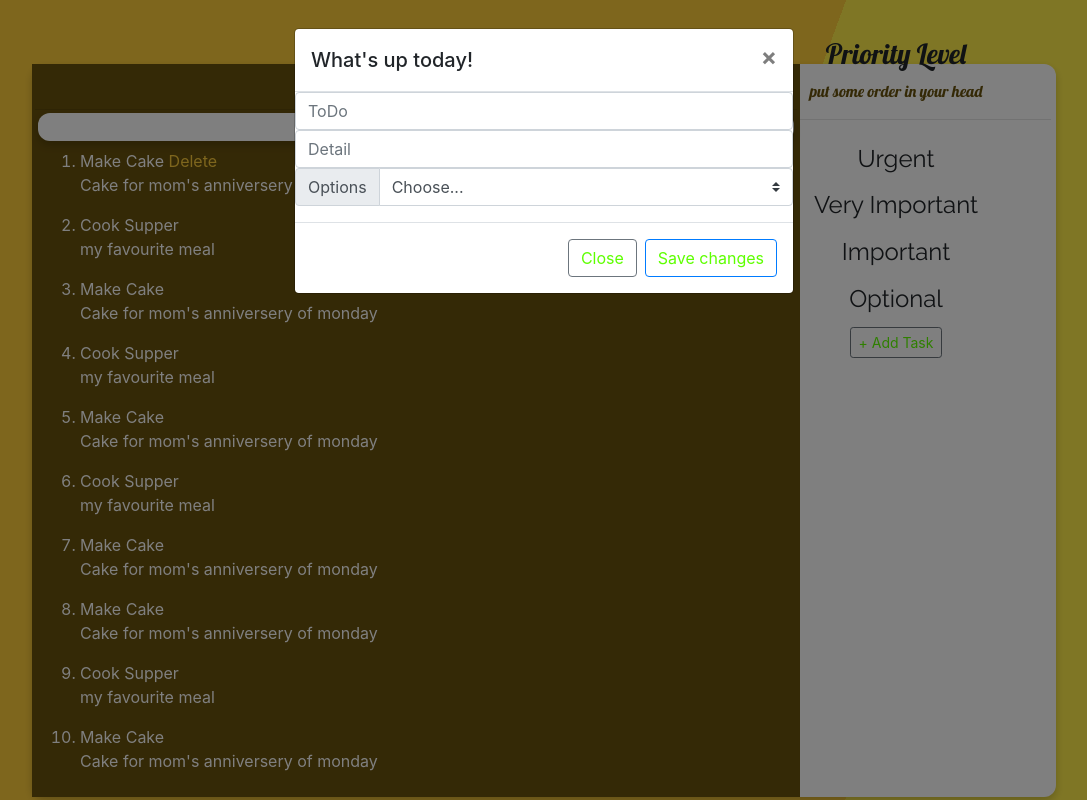
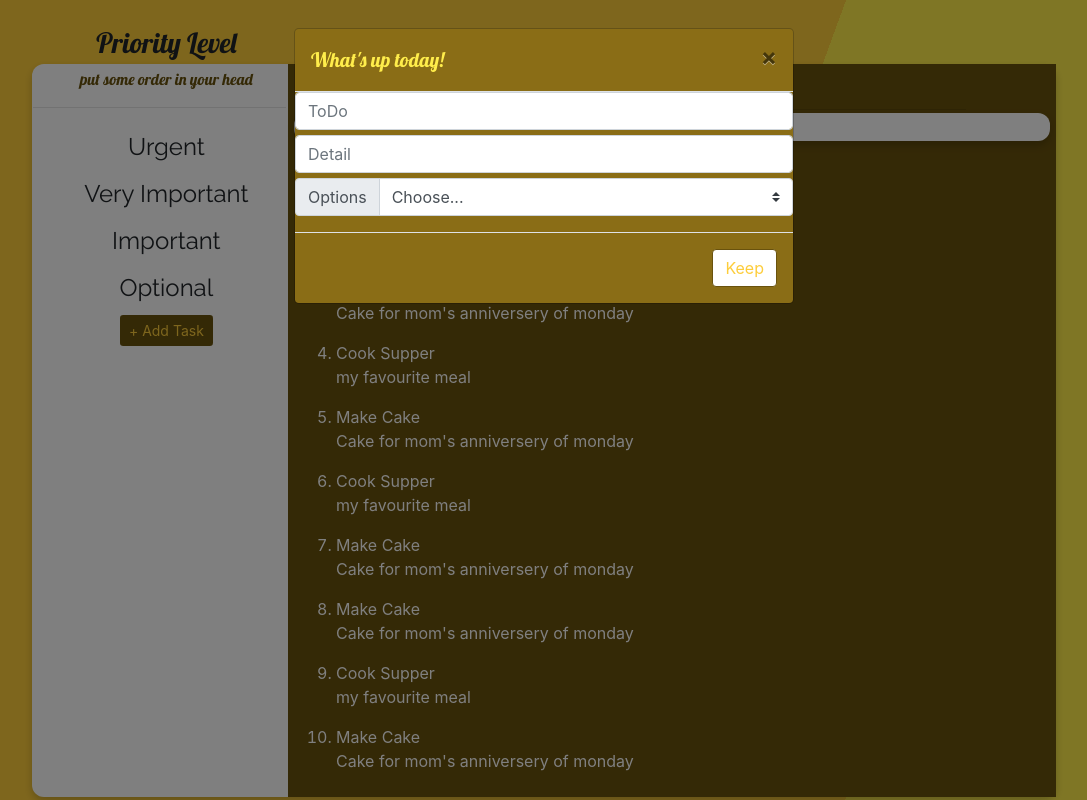
Before and after one commit to Shimele/TODO-List-APP, a plain HTML site: page todo.html in a window 1280 px wide. Both pictures are taken after a click on the button "+ Add Task". Shown: the whole page, without its empty margins (96-1183 px from the left). Drawn offline with nearby package versions, Linux system fonts and the light colour scheme.

Commit message:
fixed and scollable columns

```diff
--- a/style.css
+++ b/style.css
@@ -4,7 +4,7 @@ body{
     padding:0;
     background: linear-gradient(110deg, #fdcd3b 60%, #ffed4b 60%);
 }
-.container{
+.container-fluid{
     margin-top: 5%;
     margin-left: 10%;
     width: 80%;
@@ -13,10 +13,9 @@ body{
     box-shadow: 0 4px 8px 0 rgba(0,0,0,0.2);
 }
 .first{
-    position: fixed;
-    top: 4%;
-    right: 10%;
-    padding: 5px;
+    padding: ;
+    margin-left: 8%;
+    margin-top: 2%;
     text-align:center;
 }
 .first h3{
@@ -28,8 +27,8 @@ body{
 }
 hr{
     color: gray;
-    width: 100%;
-    margin: 0;
+    width: 87%;
+    margin: 0 0 0 12px;
     padding:0;
 }
 .content{
@@ -44,9 +43,13 @@ hr{
     color: #69520d;
     font-weight: bold;
 }
-.btn{
-    color: rgb(94, 255, 0);
-    background-color: #ffffff;
+.first .btn{
+    color: #fdcd3b;
+    background-color: #69520d;
+}
+.first .btn:hover{
+    cursor: zoom-in;
+    color: #ffffff;
 }
 .second{
     padding: 3px;
@@ -55,6 +58,7 @@ hr{
 .second h3{
     margin-left: 40%;
     font-family: 'Lobster', cursive;
+    color: #fdcd3b;
 }
 
 .task{
@@ -80,3 +84,18 @@ hr{
     cursor: pointer;
     color: #ffffff;
 }
+.modal-content{
+    background-color: #8a6d16;
+}
+input{
+    margin-bottom: 5px;
+}
+.modal-content h5{
+    font-family: 'Lobster', cursive;
+    color: #ffed4b;
+}
+.modal-footer .btn{
+    background-color: #ffffff;
+    border-color: #69520d;
+    color: #fdcd3b;
+}
--- a/todo.html
+++ b/todo.html
@@ -13,9 +13,9 @@
     <title>ToDo App</title>
   </head>
   <body>
-    <div class="container">
+    <div class="container-fluid">
         <div class="row">
-            <div class="col-lg-3 col-md-6 col-sm-12 first">
+            <div class="col-3 fixed-top first">
                 <h3>Priority Level</h3>
                 <p>put some order in your head</p>
                 <hr>
@@ -25,9 +25,9 @@
                     <h4>Important</h4>
                     <h4>Optional</h4>
                 </div>
-                <button type="button" class="btn btn-secondary btn-sm" data-toggle="modal" data-target="#exampleModal"> + Add Task</button>
+                <button type="button" class="btn btn-sm" data-toggle="modal" data-target="#exampleModal"> + Add Task</button>
             </div>
-            <div class="col-lg-9 col-md-6 col-sm-12 second">
+            <div class="col-9 offset-3 second">
                 <h3>Tasks</h3>
                 <hr>
                 <div class="task">
@@ -88,8 +88,7 @@
             </select>
             </div>
             <div class="modal-footer">
-              <button type="button" class="btn btn-secondary" data-dismiss="modal">Close</button>
-              <button type="button" class="btn btn-primary">Save changes</button>
+              <button type="button" class="btn">Keep</button>
             </div>
           </div>
         </div>
```
